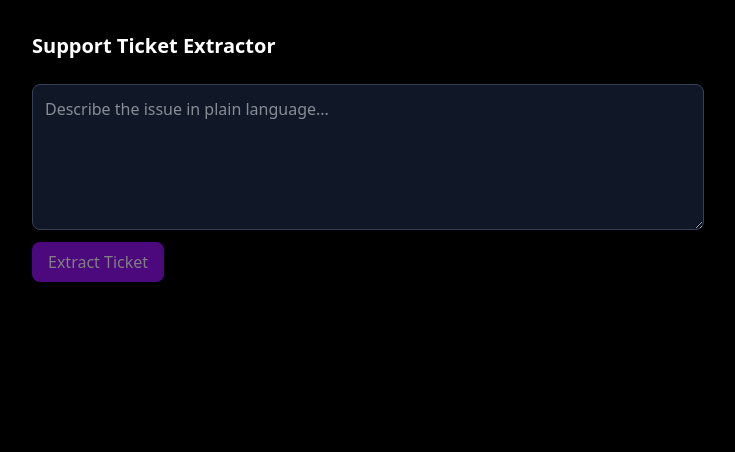
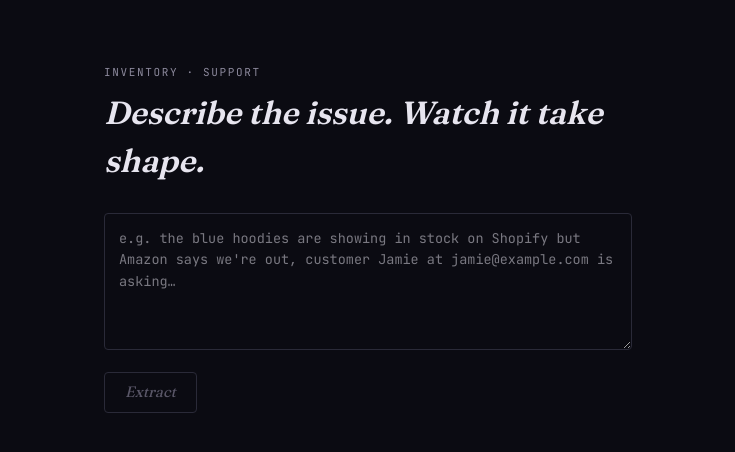
Before and after one commit to aliasif78/llm-basics, a Next.js app: page /extract-ticket in a window 1280 px wide. Shown: the top 452 px of the page, without its empty margins (272-1007 px from the left). Built offline with nearby package versions, Linux system fonts and the light colour scheme.

Commit message:
Improved UI

```diff
--- a/app/extract-ticket/page.tsx
+++ b/app/extract-ticket/page.tsx
@@ -2,14 +2,34 @@
 "use client";
 
 import { useState } from "react";
+import { Fraunces, JetBrains_Mono } from "next/font/google";
 import type { SupportTicket } from "../api/extract-ticket/route";
+
+const fraunces = Fraunces({ subsets: ["latin"], weight: ["400", "600"], style: ["normal", "italic"] });
+const mono = JetBrains_Mono({ subsets: ["latin"], weight: ["400", "500"] });
+
+const SEVERITY_COLOR: Record<SupportTicket["severity"], string> = {
+  low: "#6EE7B7",
+  medium: "#FBBF24",
+  high: "#FB923C",
+  critical: "#F2545B",
+};
+
+const CATEGORY_LABEL: Record<SupportTicket["category"], string> = {
+  inventory_discrepancy: "Inventory Discrepancy",
+  damaged_goods: "Damaged Goods",
+  shipping_delay: "Shipping Delay",
+  pricing_error: "Pricing Error",
+  sync_failure: "Sync Failure",
+  other: "Other",
+};
 
 export default function ExtractTicketPage() {
   const [description, setDescription] = useState("");
   const [ticket, setTicket] = useState<SupportTicket | null>(null);
   const [isLoading, setIsLoading] = useState(false);
 
-  const handleSubmit = async (e: React.SubmitEvent<HTMLFormElement>) => {
+  const handleSubmit = async (e: React.FormEvent<HTMLFormElement>) => {
     e.preventDefault();
     if (!description.trim()) return;
 
@@ -27,19 +47,149 @@ export default function ExtractTicketPage() {
     setIsLoading(false);
   };
 
+  const fields: Array<{ label: string; node: React.ReactNode }> = ticket
+    ? [
+        {
+          label: "Category",
+          node: <span style={{ color: "#D4AF6A" }}>{CATEGORY_LABEL[ticket.category]}</span>,
+        },
+        {
+          label: "Severity",
+          node: (
+            <span className="inline-flex items-center gap-2">
+              <span className="seal" style={{ background: SEVERITY_COLOR[ticket.severity], boxShadow: `0 0 10px ${SEVERITY_COLOR[ticket.severity]}` }} />
+              <span className="capitalize">{ticket.severity}</span>
+            </span>
+          ),
+        },
+        { label: "Summary", node: <span>{ticket.summary}</span> },
+        {
+          label: "Affected SKUs",
+          node: ticket.affectedSkus.length ? <span className={mono.className}>{ticket.affectedSkus.join(", ")}</span> : <span style={{ color: "#5A5768" }}>none mentioned</span>,
+        },
+        {
+          label: "Customer",
+          node:
+            ticket.customer.name || ticket.customer.email ? (
+              <span>
+                {ticket.customer.name ?? "—"}
+                {ticket.customer.email ? <span style={{ color: "#8C899C" }}> · {ticket.customer.email}</span> : null}
+              </span>
+            ) : (
+              <span style={{ color: "#5A5768" }}>not identified</span>
+            ),
+        },
+        {
+          label: "Immediate Action",
+          node: <span style={{ color: ticket.requiresImmediateAction ? "#F2545B" : "#8C899C" }}>{ticket.requiresImmediateAction ? "Required" : "Not required"}</span>,
+        },
+      ]
+    : [];
+
   return (
-    <div className="min-h-screen bg-black p-8 text-white">
-      <div className="mx-auto max-w-2xl">
-        <h1 className="mb-6 text-xl font-bold">Support Ticket Extractor</h1>
+    <div className="min-h-screen" style={{ background: "#0B0B12", color: "#E7E5EF" }}>
+      <style>{`
+        @keyframes drawRule { from { width: 0%; } to { width: 100%; } }
+        @keyframes transcribe {
+          from { opacity: 0; transform: translateY(6px); }
+          to { opacity: 1; transform: translateY(0); }
+        }
+        @keyframes shimmerSweep {
+          0% { background-position: -200% 0; }
+          100% { background-position: 200% 0; }
+        }
+        .seal-rule {
+          height: 1px;
+          background: #D4AF6A;
+          animation: drawRule 700ms cubic-bezier(0.16, 1, 0.3, 1) both;
+        }
+        .field-row {
+          animation: transcribe 420ms cubic-bezier(0.16, 1, 0.3, 1) both;
+        }
+        .seal {
+          display: inline-block;
+          width: 8px;
+          height: 8px;
+          border-radius: 9999px;
+        }
+        textarea.transmuting {
+          background-image: linear-gradient(110deg, transparent 40%, rgba(212,175,106,0.18) 50%, transparent 60%);
+          background-size: 200% 100%;
+          animation: shimmerSweep 1.4s linear infinite;
+        }
+        @media (prefers-reduced-motion: reduce) {
+          .seal-rule, .field-row, textarea.transmuting { animation: none !important; }
+        }
+      `}</style>
 
-        <form onSubmit={handleSubmit} className="flex flex-col gap-3">
-          <textarea value={description} onChange={(e) => setDescription(e.target.value)} placeholder="Describe the issue in plain language..." rows={5} disabled={isLoading} className="rounded-lg border border-gray-700 bg-gray-900 p-3 text-white outline-none focus:border-purple-500" />
-          <button type="submit" disabled={isLoading || !description.trim()} className="self-start rounded-lg bg-purple-600 px-4 py-2 font-medium disabled:opacity-50">
-            {isLoading ? "Extracting..." : "Extract Ticket"}
+      <div className="mx-auto max-w-xl px-6 py-16">
+        <p className={mono.className} style={{ fontSize: 11, letterSpacing: "0.15em", color: "#8C899C", marginBottom: 8 }}>
+          INVENTORY · SUPPORT
+        </p>
+        <h1 className={fraunces.className} style={{ fontSize: 32, fontStyle: "italic", fontWeight: 600, marginBottom: 28 }}>
+          Describe the issue. Watch it take shape.
+        </h1>
+
+        <form onSubmit={handleSubmit}>
+          <textarea
+            value={description}
+            onChange={(e) => setDescription(e.target.value)}
+            placeholder="e.g. the blue hoodies are showing in stock on Shopify but Amazon says we're out, customer Jamie at jamie@example.com is asking…"
+            rows={5}
+            disabled={isLoading}
+            className={`${mono.className} ${isLoading ? "transmuting" : ""}`}
+            style={{
+              width: "100%",
+              background: "transparent",
+              border: "1px solid #2A2A38",
+              borderRadius: 4,
+              padding: 14,
+              fontSize: 13.5,
+              lineHeight: 1.6,
+              color: "#E7E5EF",
+              outline: "none",
+              resize: "vertical",
+            }}
+            onFocus={(e) => (e.currentTarget.style.borderColor = "#D4AF6A")}
+            onBlur={(e) => (e.currentTarget.style.borderColor = "#2A2A38")}
+          />
+
+          <button
+            type="submit"
+            disabled={isLoading || !description.trim()}
+            className={fraunces.className}
+            style={{
+              marginTop: 16,
+              fontStyle: "italic",
+              fontSize: 15,
+              background: "transparent",
+              border: "1px solid #D4AF6A",
+              color: isLoading || !description.trim() ? "#5A5768" : "#D4AF6A",
+              borderColor: isLoading || !description.trim() ? "#2A2A38" : "#D4AF6A",
+              padding: "8px 20px",
+              borderRadius: 4,
+              cursor: isLoading || !description.trim() ? "default" : "pointer",
+            }}
+          >
+            {isLoading ? "Transmuting…" : "Extract"}
           </button>
         </form>
 
-        {ticket && <pre className="mt-6 overflow-x-auto rounded-lg border border-gray-800 bg-gray-900 p-4 text-sm text-gray-200">{JSON.stringify(ticket, null, 2)}</pre>}
+        {ticket && (
+          <div style={{ marginTop: 40 }}>
+            <div className="seal-rule" />
+            <dl style={{ marginTop: 20, display: "flex", flexDirection: "column", gap: 14 }}>
+              {fields.map((f, i) => (
+                <div key={f.label} className="field-row" style={{ animationDelay: `${i * 90}ms`, display: "flex", gap: 16, alignItems: "baseline" }}>
+                  <dt className={mono.className} style={{ width: 130, flexShrink: 0, fontSize: 10.5, letterSpacing: "0.1em", color: "#8C899C", textTransform: "uppercase" }}>
+                    {f.label}
+                  </dt>
+                  <dd style={{ fontSize: 14, margin: 0 }}>{f.node}</dd>
+                </div>
+              ))}
+            </dl>
+          </div>
+        )}
       </div>
     </div>
   );
```
